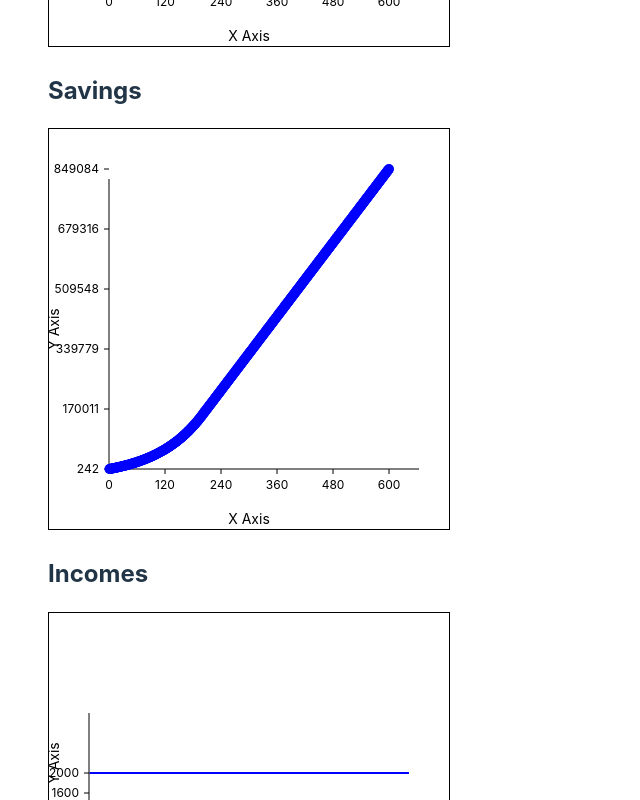
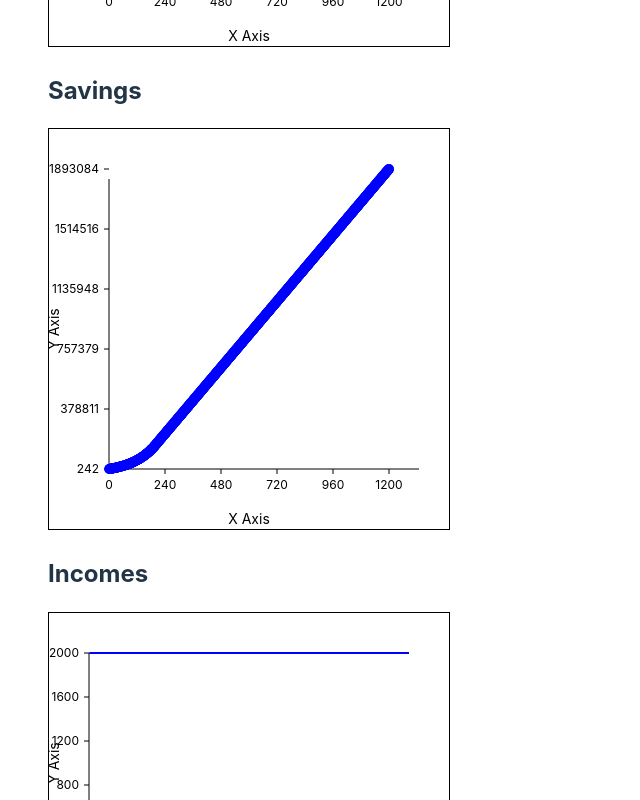
Before and after one commit to matt-chaib/fdb-frontend, a React (Vite) app: page / in a window 1280 px wide. Shown: the part 1220-2020 px from the top of the page, without its empty margins (0-640 px from the left). Built offline with nearby package versions, Linux system fonts and the light colour scheme.

Commit message:
alter axis

```diff
--- a/src/App.tsx
+++ b/src/App.tsx
@@ -6,7 +6,7 @@ import { Transaction } from "./types/chartTypes";
 import { TransactionsChart } from "./components/TransactionsChart";
 
 function App() {
-  const numMonths = 12 * 50;
+  const numMonths = 12 * 100;
   const savingsContributionPercent = 0.2;
   const savingsInterestRate = 0.01;
 
--- a/src/components/TransactionsChart.tsx
+++ b/src/components/TransactionsChart.tsx
@@ -18,7 +18,7 @@ export const TransactionsChart: React.FC<ScatterChartProps> = ({
   const xMax = Math.max(...data.map((d) => d.x));
   const yMax = Math.max(...incomes.map(income => income.value));
   const padding = 40;
-  const [paddingTop, setPaddingTop] = useState(100);
+  const [paddingTop, setPaddingTop] = useState(40);
   const tickCount = 5; // Number of ticks on each axis
   const tickPadding = 5;
   const tickLabelPadding = 10;
@@ -26,11 +26,6 @@ export const TransactionsChart: React.FC<ScatterChartProps> = ({
   const xTicks = Array.from({ length: tickCount + 1 }, (_, i) => (i * xMax) / tickCount);
   const yTicks = Array.from({ length: tickCount + 1 }, (_, i) => (i * yMax) / tickCount);
 
-  useEffect(() => {
-    if (incomes && incomes.length) {
-      setPaddingTop(Math.max(30 * incomes.length, 100))
-    }
-  }, [incomes])
 
   return (
     <div>
```
